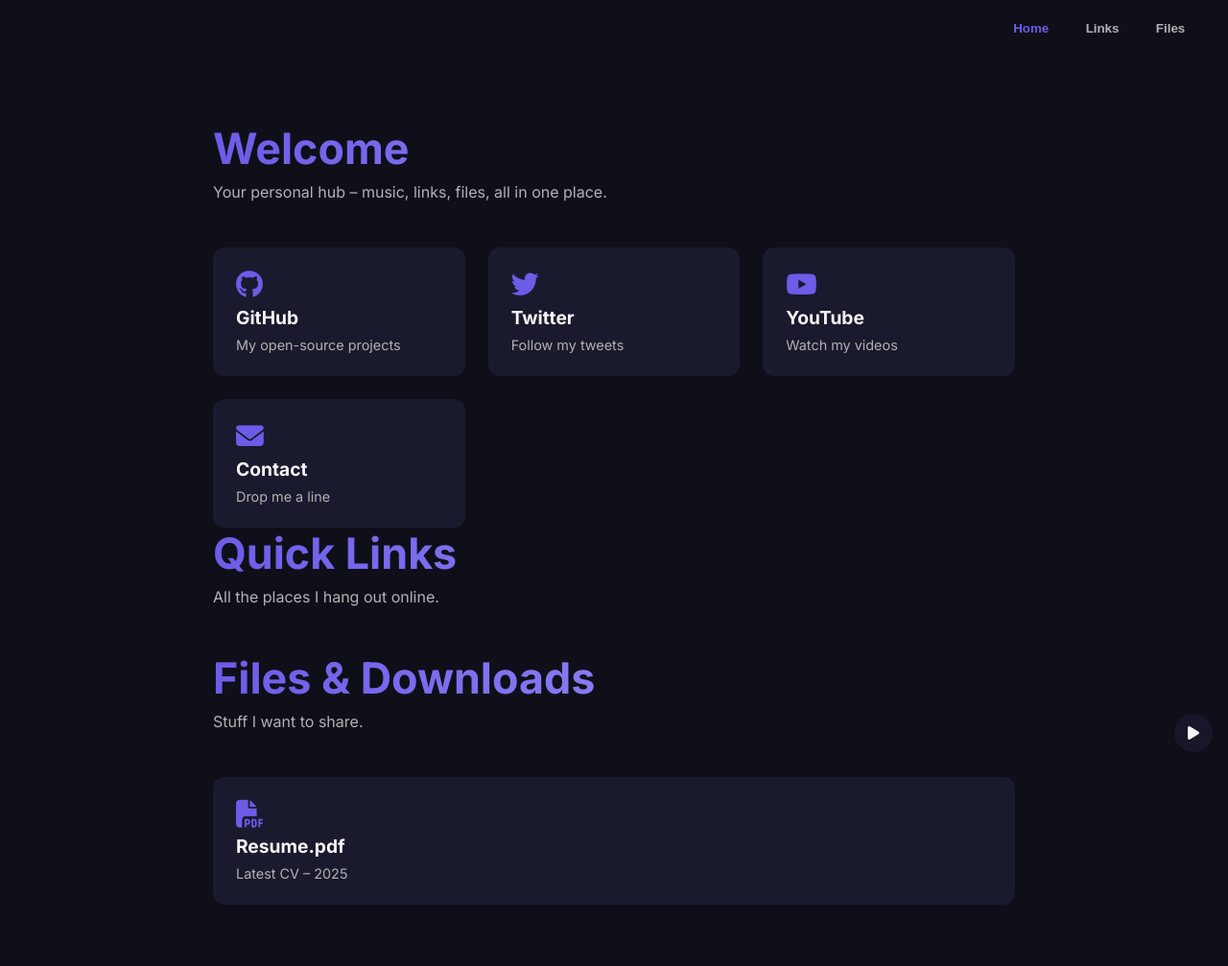
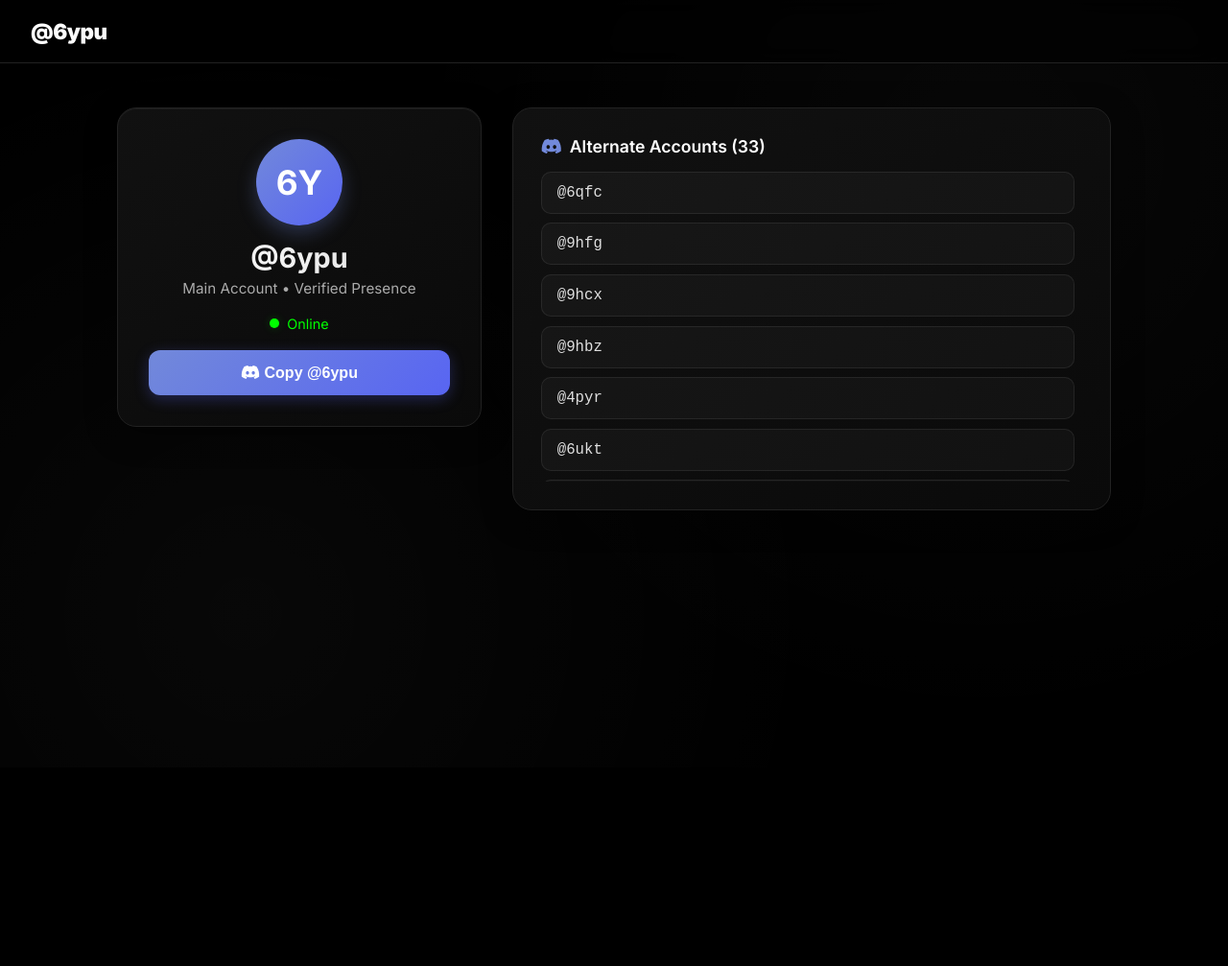
Before and after one commit to projectZ678/gooners.github.io, a plain HTML site: page index.html in a window 1280 px wide. Shown: the whole page at 96% size. After the commit the page ends 800 px from the top, so only its background shows below. Drawn offline with Linux system fonts and the light colour scheme.

Commit message:
Update index.html

```diff
--- a/index.html
+++ b/index.html
@@ -3,21 +3,24 @@
 <head>
     <meta charset="UTF-8">
     <meta name="viewport" content="width=device-width, initial-scale=1.0">
-    <title>My Hub</title>
+    <title>@6ypu Hub</title>
 
-    <!-- Google Fonts -->
-    <link href="https://fonts.googleapis.com/css2?family=Inter:wght@400;600;700&display=swap" rel="stylesheet">
+    <!-- Google Fonts: Inter (Modern, clean) -->
+    <link href="https://fonts.googleapis.com/css2?family=Inter:wght@300;400;500;600;700;900&display=swap" rel="stylesheet">
 
     <style>
         :root {
-            --bg: #0f0f1a;
-            --card: #1a1a2e;
-            --accent: #6c5ce7;
-            --text: #f5f5f5;
-            --text-muted: #b2b2b2;
+            --bg: #000000;
+            --card: #111111;
+            --border: #222222;
+            --accent: #ffffff;
+            --text: #ffffff;
+            --text-muted: #aaaaaa;
+            --gloss: linear-gradient(135deg, rgba(255,255,255,0.1), rgba(255,255,255,0.05));
+            --shadow: 0 8px 32px rgba(0,0,0,0.4);
         }
 
-        * { margin:0; padding:0; box-sizing:border-box; }
+        * { margin: 0; padding: 0; box-sizing: border-box; }
         body {
             font-family: 'Inter', sans-serif;
             background: var(--bg);
@@ -25,6 +28,9 @@
             min-height: 100vh;
             overflow: hidden;
             position: relative;
+            background-image:
+                radial-gradient(circle at 20% 80%, rgba(255,255,255,0.03) 0%, transparent 50%),
+                radial-gradient(circle at 80% 20%, rgba(255,255,255,0.03) 0%, transparent 50%);
         }
 
         /* ==== LOADER ==== */
@@ -36,113 +42,255 @@
             align-items: center;
             justify-content: center;
             z-index: 9999;
-            transition: opacity .6s ease;
+            transition: opacity .8s ease;
         }
         .spinner {
-            width: 60px; height: 60px;
-            border: 6px solid rgba(108,92,231,.2);
+            width: 50px; height: 50px;
+            border: 3px solid rgba(255,255,255,.15);
             border-top-color: var(--accent);
             border-radius: 50%;
-            animation: spin 1s linear infinite;
+            animation: spin 0.9s linear infinite;
         }
         @keyframes spin { to { transform: rotate(360deg); } }
 
-        /* ==== HEADER / TABS ==== */
+        /* ==== HEADER ==== */
         header {
             position: fixed;
-            top: 0; right: 0;
-            padding: 1rem 2rem;
+            top: 0; left: 0; right: 0;
+            padding: 1.2rem 2rem;
             z-index: 100;
+            backdrop-filter: blur(12px);
+            background: rgba(0,0,0,0.6);
+            border-bottom: 1px solid var(--border);
         }
-        .tabs {
-            display: flex;
-            gap: .8rem;
-        }
-        .tab {
-            background: transparent;
-            border: none;
-            color: var(--text-muted);
-            font-weight: 600;
-            cursor: pointer;
-            padding: .4rem .8rem;
-            transition: color .3s;
-        }
-        .tab.active, .tab:hover {
-            color: var(--accent);
+        .logo {
+            font-weight: 900;
+            font-size: 1.4rem;
+            letter-spacing: -0.5px;
+            background: linear-gradient(90deg, #ffffff, #cccccc);
+            -webkit-background-clip: text;
+            -webkit-text-fill-color: transparent;
         }
 
         /* ==== MAIN CONTENT ==== */
         main {
-            max-width: 900px;
+            max-width: 1100px;
             margin: 0 auto;
-            padding: 8rem 2rem 4rem;
+            padding: 7rem 2rem 4rem;
             opacity: 0;
-            transition: opacity .8s ease;
+            transition: opacity 1s ease;
         }
         main.loaded { opacity: 1; }
 
-        h1 {
-            font-size: 2.8rem;
-            margin-bottom: .5rem;
-            background: linear-gradient(90deg, var(--accent), #a29bfe);
+        .hub-container {
+            display: flex;
+            gap: 2rem;
+            align-items: flex-start;
+            flex-wrap: wrap;
+        }
+
+        /* ==== MAIN DISCORD CARD ==== */
+        .main-card {
+            background: var(--card);
+            border: 1px solid var(--border);
+            border-radius: 20px;
+            padding: 2rem;
+            width: 380px;
+            backdrop-filter: blur(12px);
+            background: linear-gradient(145deg, #111111, #0a0a0a);
+            box-shadow: var(--shadow), inset 0 1px 0 rgba(255,255,255,0.05);
+            position: relative;
+            overflow: hidden;
+            transition: all .3s ease;
+        }
+        .main-card::before {
+            content: '';
+            position: absolute;
+            top: 0; left: 0; right: 0; bottom: 0;
+            background: var(--gloss);
+            opacity: 0;
+            transition: opacity .3s;
+            pointer-events: none;
+        }
+        .main-card:hover::before { opacity: 1; }
+        .main-card:hover {
+            transform: translateY(-8px);
+            box-shadow: 0 20px 40px rgba(0,0,0,0.6);
+        }
+
+        .discord-avatar {
+            width: 90px;
+            height: 90px;
+            border-radius: 50%;
+            background: linear-gradient(135deg, #7289da, #5865f2);
+            display: flex;
+            align-items: center;
+            justify-content: center;
+            margin: 0 auto 1rem;
+            font-size: 2.2rem;
+            font-weight: 700;
+            color: white;
+            box-shadow: 0 8px 20px rgba(114,137,218,0.3);
+        }
+
+        .username {
+            font-size: 1.8rem;
+            font-weight: 700;
+            text-align: center;
+            margin-bottom: .3rem;
+            background: linear-gradient(90deg, #ffffff, #e0e0e0);
             -webkit-background-clip: text;
             -webkit-text-fill-color: transparent;
         }
-        p.subtitle {
+        .tag {
+            text-align: center;
             color: var(--text-muted);
-            margin-bottom: 3rem;
+            font-size: .95rem;
+            margin-bottom: 1.2rem;
         }
 
-        .grid {
-            display: grid;
-            gap: 1.5rem;
-            grid-template-columns: repeat(auto-fit, minmax(260px, 1fr));
-        }
-        .card {
-            background: var(--card);
-            border-radius: 12px;
-            padding: 1.5rem;
-            transition: transform .3s, box-shadow .3s;
-            cursor: pointer;
-            display: flex;
-            flex-direction: column;
-            gap: .5rem;
-        }
-        .card:hover {
-            transform: translateY(-6px);
-            box-shadow: 0 12px 24px rgba(108,92,231,.15);
-        }
-        .card i {
-            font-size: 1.8rem;
-            color: var(--accent);
-        }
-        .card h3 { font-size: 1.2rem; }
-        .card p { font-size: .9rem; color: var(--text-muted); }
-
-        /* ==== BACKGROUND MUSIC ==== */
-        #bg-audio {
-            position: fixed;
-            bottom: 1rem; right: 1rem;
-            width: 40px; height: 40px;
-            background: rgba(26,26,46,.8);
-            border-radius: 50%;
+        .status {
             display: flex;
             align-items: center;
             justify-content: center;
+            gap: .5rem;
+            margin-bottom: 1.2rem;
+            font-size: .9rem;
+            color: #00ff00;
+        }
+        .status-dot {
+            width: 10px; height: 10px;
+            background: #00ff00;
+            border-radius: 50%;
+            box-shadow: 0 0 10px #00ff0033;
+        }
+
+        .action-btn {
+            background: linear-gradient(135deg, #7289da, #5865f2);
+            color: white;
+            border: none;
+            padding: .9rem 1.5rem;
+            border-radius: 12px;
+            font-weight: 600;
             cursor: pointer;
-            z-index: 90;
-            transition: background .3s;
+            width: 100%;
+            font-size: 1rem;
+            transition: all .3s ease;
+            box-shadow: 0 4px 15px rgba(88,101,242,0.3);
         }
-        #bg-audio.playing { background: var(--accent); }
+        .action-btn:hover {
+            transform: translateY(-2px);
+            box-shadow: 0 8px 20px rgba(88,101,242,0.4);
+        }
+
+        /* ==== SCROLLABLE ALTS BOX ==== */
+        .alts-container {
+            flex: 1;
+            min-width: 320px;
+            background: var(--card);
+            border: 1px solid var(--border);
+            border-radius: 20px;
+            padding: 1.8rem;
+            height: 420px;
+            display: flex;
+            flex-direction: column;
+            backdrop-filter: blur(12px);
+            background: linear-gradient(145deg, #111111, #0a0a0a);
+            box-shadow: var(--shadow);
+        }
+        .alts-header {
+            font-size: 1.1rem;
+            font-weight: 600;
+            margin-bottom: 1rem;
+            color: #ffffff;
+            display: flex;
+            align-items: center;
+            gap: .5rem;
+        }
+        .alts-header i { color: #7289da; }
+
+        .alts-list {
+            flex: 1;
+            overflow-y: auto;
+            padding-right: .5rem;
+        }
+        .alts-list::-webkit-scrollbar {
+            width: 6px;
+        }
+        .alts-list::-webkit-scrollbar-track {
+            background: transparent;
+        }
+        .alts-list::-webkit-scrollbar-thumb {
+            background: rgba(255,255,255,0.2);
+            border-radius: 3px;
+        }
+        .alts-list::-webkit-scrollbar-thumb:hover {
+            background: rgba(255,255,255,0.3);
+        }
+
+        .alt-item {
+            padding: .75rem 1rem;
+            background: rgba(255,255,255,0.03);
+            border: 1px solid rgba(255,255,255,0.08);
+            border-radius: 10px;
+            margin-bottom: .6rem;
+            font-family: 'Courier New', monospace;
+            font-weight: 500;
+            font-size: .98rem;
+            color: #e0e0e0;
+            transition: all .2s ease;
+            cursor: default;
+            position: relative;
+            overflow: hidden;
+        }
+        .alt-item:hover {
+            background: rgba(114,137,218,0.1);
+            border-color: rgba(114,137,218,0.3);
+            transform: translateX(4px);
+            color: #ffffff;
+        }
+        .alt-item::before {
+            content: '';
+            position: absolute;
+            left: 0; top: 0; bottom: 0;
+            width: 3px;
+            background: #7289da;
+            opacity: 0;
+            transition: opacity .2s;
+        }
+        .alt-item:hover::before { opacity: 1; }
+
+        /* ==== COPY FEEDBACK ==== */
+        .copy-notif {
+            position: fixed;
+            bottom: 1.5rem; right: 1.5rem;
+            background: #111;
+            color: #0f0;
+            padding: .6rem 1.2rem;
+            border-radius: 8px;
+            font-size: .9rem;
+            font-weight: 500;
+            box-shadow: 0 4px 12px rgba(0,0,0,0.5);
+            opacity: 0;
+            transform: translateY(10px);
+            transition: all .3s ease;
+            z-index: 1000;
+            border: 1px solid #0f0;
+        }
+        .copy-notif.show {
+            opacity: 1;
+            transform: translateY(0);
+        }
 
         /* ==== RESPONSIVE ==== */
-        @media (max-width: 600px) {
-            h1 { font-size: 2.2rem; }
+        @media (max-width: 768px) {
+            .hub-container { flex-direction: column; }
+            .main-card, .alts-container { width: 100%; }
             main { padding-top: 6rem; }
         }
     </style>
 
-    <!-- Font Awesome for icons -->
+    <!-- Font Awesome -->
     <script src="https://kit.fontawesome.com/a076d05399.js" crossorigin="anonymous"></script>
 </head>
 <body>
@@ -150,137 +298,92 @@
     <!-- LOADER -->
     <div id="loader"><div class="spinner"></div></div>
 
-    <!-- BACKGROUND MUSIC CONTROL -->
-    <div id="bg-audio" title="Toggle music">
-        <i class="fas fa-play"></i>
-    </div>
-    <audio id="music" loop>
-        <!-- REPLACE THIS URL WITH YOUR OWN MP3/OGG FILE -->
-        <source src="https://www.soundhelix.com/examples/mp3/SoundHelix-Song-1.mp3" type="audio/mpeg">
-        Your browser does not support the audio element.
-    </audio>
-
-    <!-- HEADER TABS -->
+    <!-- HEADER -->
     <header>
-        <nav class="tabs">
-            <button class="tab active" data-section="home">Home</button>
-            <button class="tab" data-section="links">Links</button>
-            <button class="tab" data-section="files">Files</button>
-        </nav>
+        <div class="logo">@6ypu</div>
     </header>
 
     <!-- MAIN CONTENT -->
     <main id="content">
-        <!-- HOME SECTION -->
-        <section id="home" class="section active">
-            <h1>Welcome</h1>
-            <p class="subtitle">Your personal hub – music, links, files, all in one place.</p>
+        <div class="hub-container">
 
-            <div class="grid">
-                <!-- Example cards – edit / duplicate as needed -->
-                <div class="card" onclick="window.open('https://github.com','_blank')">
-                    <i class="fab fa-github"></i>
-                    <h3>GitHub</h3>
-                    <p>My open-source projects</p>
+            <!-- MAIN DISCORD CARD -->
+            <div class="main-card">
+                <div class="discord-avatar">6Y</div>
+                <div class="username">@6ypu</div>
+                <div class="tag">Main Account • Verified Presence</div>
+                <div class="status">
+                    <div class="status-dot"></div>
+                    <span>Online</span>
                 </div>
+                <button class="action-btn" onclick="copyToClipboard('@6ypu')">
+                    <i class="fab fa-discord"></i> Copy @6ypu
+                </button>
+            </div>
 
-                <div class="card" onclick="window.open('https://twitter.com','_blank')">
-                    <i class="fab fa-twitter"></i>
-                    <h3>Twitter</h3>
-                    <p>Follow my tweets</p>
+            <!-- SCROLLABLE ALTS LIST -->
+            <div class="alts-container">
+                <div class="alts-header">
+                    <i class="fab fa-discord"></i> Alternate Accounts (33)
                 </div>
-
-                <div class="card" onclick="window.open('https://youtube.com','_blank')">
-                    <i class="fab fa-youtube"></i>
-                    <h3>YouTube</h3>
-                    <p>Watch my videos</p>
-                </div>
-
-                <div class="card" onclick="window.open('mailto:you@example.com')">
-                    <i class="fas fa-envelope"></i>
-                    <h3>Contact</h3>
-                    <p>Drop me a line</p>
+                <div class="alts-list" id="altsList">
+                    <!-- Populated via JS -->
                 </div>
             </div>
-        </section>
 
-        <!-- LINKS SECTION (you can fill with more cards) -->
-        <section id="links" class="section">
-            <h1>Quick Links</h1>
-            <p class="subtitle">All the places I hang out online.</p>
-            <div class="grid">
-                <!-- Duplicate .card blocks and change href / icon / text -->
-            </div>
-        </section>
-
-        <!-- FILES SECTION (for downloadable stuff) -->
-        <section id="files" class="section">
-            <h1>Files & Downloads</h1>
-            <p class="subtitle">Stuff I want to share.</p>
-            <div class="grid">
-                <!-- Example downloadable file -->
-                <div class="card" onclick="window.open('path/to/your/file.pdf','_blank')">
-                    <i class="fas fa-file-pdf"></i>
-                    <h3>Resume.pdf</h3>
-                    <p>Latest CV – 2025</p>
-                </div>
-            </div>
-        </section>
+        </div>
     </main>
 
+    <!-- COPY NOTIFICATION -->
+    <div class="copy-notif" id="copyNotif">Copied @6ypu to clipboard!</div>
+
     <script>
-        // ==== LOADER FADE OUT ====
+        // ==== LOADER ====
         window.addEventListener('load', () => {
             const loader = document.getElementById('loader');
             const main = document.querySelector('main');
             setTimeout(() => {
                 loader.style.opacity = '0';
                 main.classList.add('loaded');
-                setTimeout(() => loader.remove(), 600);
-            }, 300);
+                setTimeout(() => loader.remove(), 800);
+            }, 400);
         });
 
-        // ==== BACKGROUND MUSIC TOGGLE ====
-        const audio = document.getElementById('music');
-        const btn = document.getElementById('bg-audio');
-        let playing = false;
+        // ==== ALT ACCOUNTS LIST ====
+        const altAccounts = [
+            "@6qfc", "@9hfg", "@9hcx", "@9hbz", "@4pyr", "@6ukt", "@1kuf", "@6ukf",
+            "@3xuf", "@6nvd", "@3ypf", "@cs1p", "@1hrm", "@1opc", "@op5c", "@0bch",
+            "@g1ua", "@1ger", "@9ovx", "@up6f", "@6ymx", "@9gyp", "@2cfr", "@0vfh",
+            "@cvu3", "@6auth", "@9pud", "@0gfr", "@9cxd", "@9fuv", "@2kuc", "@1lku",
+            "@8lku", "@0duv", "@6ypu"
+        ];
 
-        btn.addEventListener('click', () => {
-            if (playing) {
-                audio.pause();
-                btn.innerHTML = '<i class="fas fa-play"></i>';
-                btn.classList.remove('playing');
-            } else {
-                audio.play();
-                btn.innerHTML = '<i class="fas fa-pause"></i>';
-                btn.classList.add('playing');
-            }
-            playing = !playing;
+        const altsList = document.getElementById('altsList');
+        altAccounts.forEach(tag => {
+            const item = document.createElement('div');
+            item.className = 'alt-item';
+            item.textContent = tag;
+            item.onclick = () => copyToClipboard(tag);
+            altsList.appendChild(item);
         });
 
-        // Auto-play on first user interaction (mobile-friendly)
-        document.body.addEventListener('click', () => {
-            if (!playing) audio.play().catch(() => {});
-        }, { once: true });
+        // ==== COPY TO CLIPBOARD ====
+        function copyToClipboard(text) {
+            navigator.clipboard.writeText(text).then(() => {
+                const notif = document.getElementById('copyNotif');
+                notif.textContent = `Copied ${text} to clipboard!`;
+                notif.classList.add('show');
+                setTimeout(() => notif.classList.remove('show'), 2000);
+            }).catch(() => {
+                alert(`Copied: ${text}`);
+            });
+        }
 
-        // ==== TAB SWITCHING ====
-        const tabs = document.querySelectorAll('.tab');
-        const sections = document.querySelectorAll('.section');
-
-        tabs.forEach(tab => {
-            tab.addEventListener('click', () => {
-                const target = tab.dataset.section;
-
-                // Update active tab
-                tabs.forEach(t => t.classList.remove('active'));
-                tab.classList.add('active');
-
-                // Show target section
-                sections.forEach(sec => {
-                    sec.classList.toggle('active', sec.id === target);
-                });
-            });
-        });
+        // Optional: Auto-scroll effect on load
+        setTimeout(() => {
+            altsList.scrollTop = 1;
+            setTimeout(() => altsList.scrollTop = 0, 100);
+        }, 1200);
     </script>
 </body>
 </html>
```
